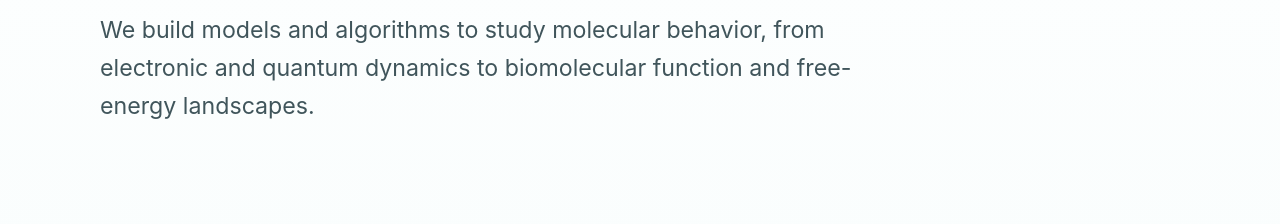
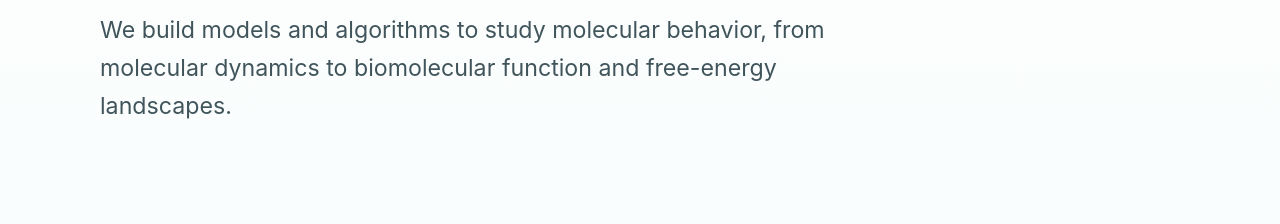
Before and after one commit to yccgroup/yccgroup.github.io, a plain HTML site: page research.html in a window 1280 px wide. Shown: the part 422-646 px from the top of the page. Drawn offline with Linux system fonts and the light colour scheme.

Commit message:
update research

```diff
--- a/research.html
+++ b/research.html
@@ -20,7 +20,7 @@
     <section class="page-title">
       <p class="eyebrow">Research</p>
       <h1>Theory and computation for molecular systems</h1>
-      <p class="lead">We build models and algorithms to study molecular behavior, from electronic and quantum dynamics to biomolecular function and free-energy landscapes.</p>
+      <p class="lead">We build models and algorithms to study molecular behavior, from molecular dynamics to biomolecular function and free-energy landscapes.</p>
     </section>
 
     <section class="card-grid research-grid">
```
